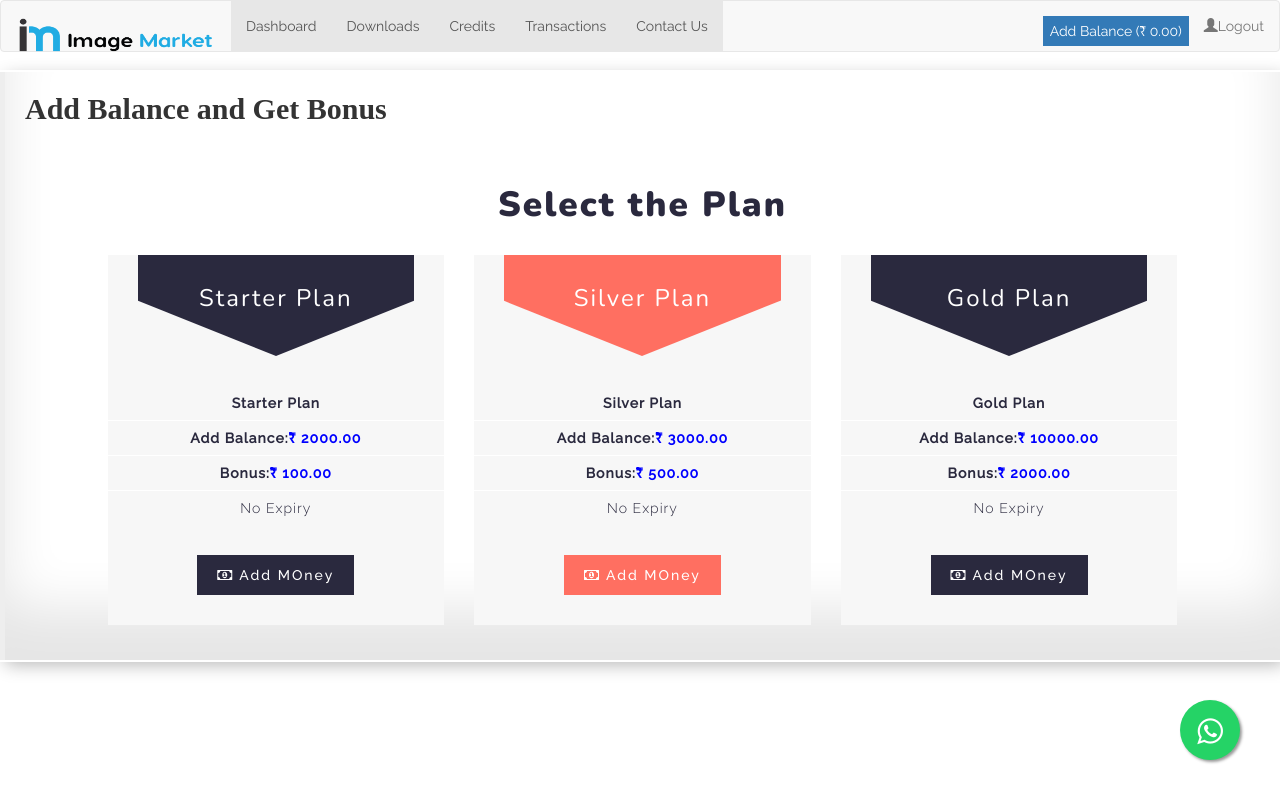
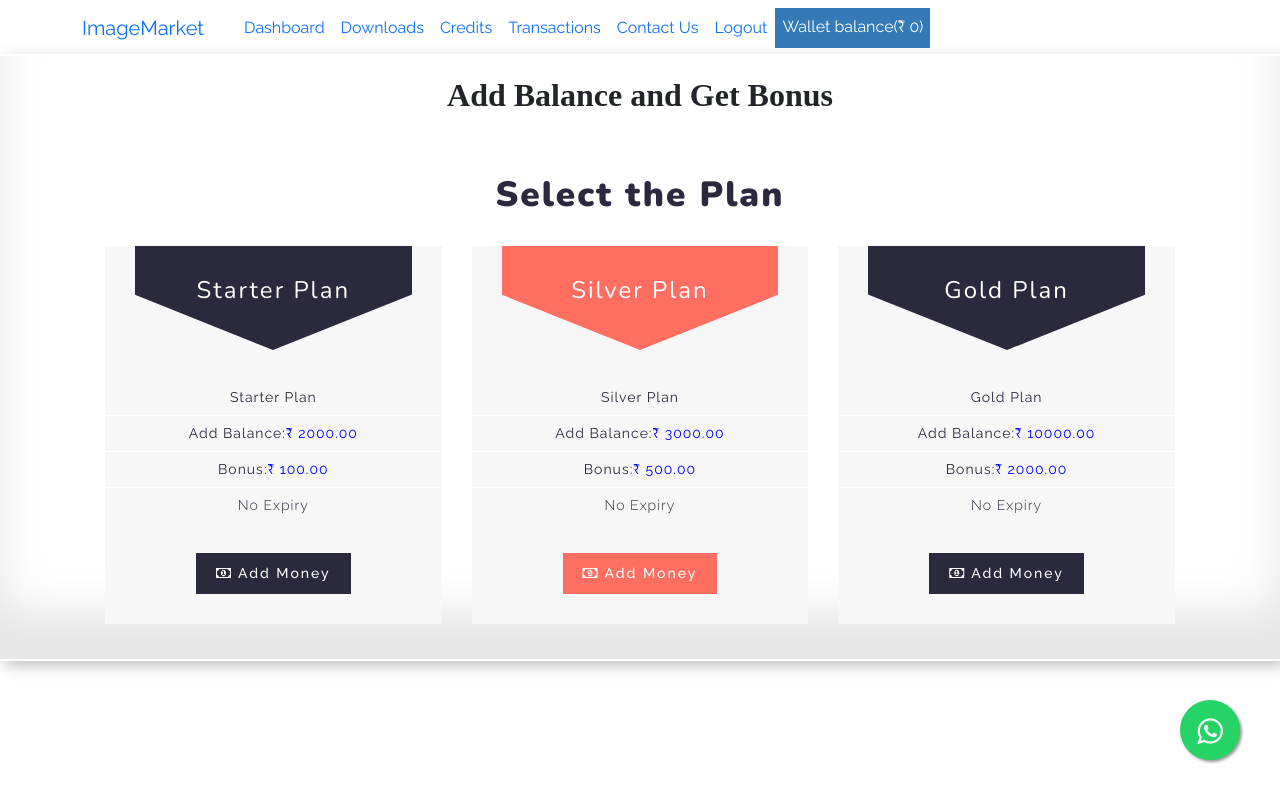
Before and after one commit to sgsudip/stackpanel, a PHP site: page /credits.php in a window 1280 px wide. Run offline with PHP 8.4, Linux system fonts and the light colour scheme; some libraries are stand-ins or nearby versions.

Commit message:
transaction and credits page fix responsiveness

```diff
--- a/credits.php
+++ b/credits.php
@@ -4,20 +4,15 @@
   <title>Credits</title>
   <meta charset="utf-8">
   <meta name="viewport" content="width=device-width, initial-scale=1">
-  <link rel="stylesheet" href="https://maxcdn.bootstrapcdn.com/bootstrap/3.4.1/css/bootstrap.min.css">
   <script src="https://ajax.googleapis.com/ajax/libs/jquery/3.6.0/jquery.min.js"></script>
-  <script src="https://maxcdn.bootstrapcdn.com/bootstrap/3.4.1/js/bootstrap.min.js"></script>
+  <link href="https://cdn.jsdelivr.net/npm/bootstrap@5.0.2/dist/css/bootstrap.min.css" rel="stylesheet" integrity="sha384-EVSTQN3/azprG1Anm3QDgpJLIm9Nao0Yz1ztcQTwFspd3yD65VohhpuuCOmLASjC" crossorigin="anonymous">
+  <script src="https://cdn.jsdelivr.net/npm/bootstrap@5.0.2/dist/js/bootstrap.bundle.min.js" integrity="sha384-MrcW6ZMFYlzcLA8Nl+NtUVF0sA7MsXsP1UyJoMp4YLEuNSfAP+JcXn/tWtIaxVXM" crossorigin="anonymous"></script>
   <link rel="stylesheet" href="https://maxcdn.bootstrapcdn.com/font-awesome/4.5.0/css/font-awesome.min.css">
   <link href='https://fonts.googleapis.com/css?family=Work Sans' rel='stylesheet'>
-    <link rel="stylesheet" href="css/navelogo.css">
 
-  <link rel="stylesheet" href="css/containt.css">
   <a href="https://api.whatsapp.com/send?phone=8765606090&text=How can we help you." class="float">
   <i class="fa fa-whatsapp my-float"></i>
   </a>
-
-
-
         <meta content="width=device-width, initial-scale=1.0" name="viewport">
         <meta content="" name="keywords">
         <meta content="" name="description">
@@ -32,59 +27,82 @@
         <!-- Font Awesome Icons -->
         <link rel="stylesheet" href="https://cdnjs.cloudflare.com/ajax/libs/font-awesome/4.7.0/css/font-awesome.min.css">
 
-        <!-- Main Stylesheet File -->
+        <!-- Main Stylesheet Files -->
         <link href="css/style1.css" rel="stylesheet">
-
-
-<style>
-
-  blockquote {
-  padding: 20px;
-  box-shadow:
-       inset 0 -3em 3em rgba(0,0,0,0.1),
-             0 0  0 2px rgb(255,255,255),
-             0.3em 0.3em 1em rgba(0,0,0,0.3);
-}
-.p2 {
-    font-family: 'Work Sans';
-}
-
-.p1{
-	font-family: Angeline;
-}
-
-</style>
-
+        <link rel="stylesheet" href="css/navelogo.css">
+        <link rel="stylesheet" href="css/navbar.css">
+        <link rel="stylesheet" href="css/navelogo.css">
+        <link rel="stylesheet" href="css/containt.css">
+        <link rel="stylesheet" href="css/credits.css">
 </head>
 <body>
 
-<nav class="navbar navbar-default">
-  <div class="container-fluid">
-    <div class="navbar-header">
+<!-- navbar section using bootstrap -->
+<nav class="navbar navbar-expand-lg">
+    <div class="container">
+        <span class="navbar-brand">
+        <a class="navbar-brand" href="dashboard.php">
+    ImageMarket
+        </a>
+        </span>
+<button id="toggle-button" class="navbar-toggler" type="button" data-toggle="collapse" data-target="#navbarCollapse" aria-controls="navbarSupportedContent" aria-expanded="false" aria-label="Toggle navigation">
+    <span class="navbar-toggler-icon"></span>
+</button>
+<div class="collapse navbar-collapse" id="navbarCollapse" >
+    <div class="nav me-auto navbar-nav">
+    <a class="nav-link" href="dashboard.php">
+            Dashboard
+        </a>
+        <a class="nav-link" href="download.php">
+            Downloads
+        </a>
+        <a class="nav-link" href="credits.php">
+            Credits
+        </a>
+        <a class="nav-link"  href="transaction.php">
+            Transactions
+        </a>
+        <a class="nav-link" href="contact1.php">
+            Contact Us
+        </a>
+        <a class="nav-link" href="logout.php">
+            <span class="glyphicon glyphicon-user">
+            </span>
+            Logout
+        </a>
+      <span id="bt">
+      Wallet balance(&#8377 <?php
+                    require_once "conn.php";
+                    // user name
+                    $uname;
+                    // query result
+                    $result;
 
+                    if(isset($_POST) && in_array('user',$_POST)){
+                    $uname = $_POST['user'];
+                    $result = mysqli_query($conn,"select balance from user where username = '$uname'");
+                    $row = $result -> fetch_row();
+
+                    if(isset($row)){
+                        echo $row[0];
+                     }else{
+                       echo 0;
+                     }
+                    }else{
+                        echo 0;
+                    }
+                    ?>)
+      </span>
     </div>
-    <ul class="nav navbar-nav">
-   <a class="navbar-brand" href="#"><img  src="logo/logo.png" class='na-logo' /></a>
-      <li class="active"><a href="welcome.php">Dashboard</a></li>
-      <li class="active"><a href="download.php">Downloads</a></li>
-      <li class="active"><a href="credits.php">Credits</a></li>
-      <li class="active"><a href="transaction.php">Transactions</a></li>
-	  <li class="active"><a href="contact1.php">Contact Us</a></li>
-    </ul>
-	<ul class="nav navbar-nav navbar-right">
-      <li><a href="logout.php"><span class="glyphicon glyphicon-user"></span>Logout</a></li>
-</ul>
-</br>
-	<ul class="nav navbar-nav navbar-right">
-      <li><submit id = "bt" ></span>Add Balance (&#8377 0.00)</submit></li>
-
-</ul>
-
+</div>
 </div>
 </nav>
+<!-- navbar end -->
 <blockquote>
 
-<p><h2><b class="p1">Add Balance and Get Bonus</b></h2></p>
+<h2 class="p1">
+    <b>Add Balance and Get Bonus</b>
+</h2>
 
 
 <!-- Pricing Table 5 Start -->
@@ -99,8 +117,6 @@
                         <div class="ptable-title">
                             <h2>Starter Plan</h2>
                         </div>
-
-
                     </div>
                     <div class="ptable-body">
                         <div class="ptable-description">
@@ -115,7 +131,7 @@
                     </div>
                     <div class="ptable-footer">
                         <div class="ptable-action">
-                            <a href="" style='color:white'><i class="fa fa-money" aria-hidden="true"></i>Add MOney</a>
+                            <a href="" style='color:white'><i class="fa fa-money" aria-hidden="true"></i>Add Money</a>
                         </div>
                     </div>
                 </div>
@@ -143,7 +159,7 @@
                     </div>
                     <div class="ptable-footer">
                         <div class="ptable-action">
-                            <a href="" style='color:white'><i class="fa fa-money" aria-hidden="true"></i>Add MOney</a>
+                            <a href="" style='color:white'><i class="fa fa-money" aria-hidden="true"></i>Add Money</a>
                         </div>
                     </div>
                 </div>
@@ -171,7 +187,7 @@
                     </div>
                     <div class="ptable-footer">
                         <div class="ptable-action">
-                            <a href="" style='color:white'><i class="fa fa-money" aria-hidden="true"></i>Add MOney</a>
+                            <a href="" style='color:white'><i class="fa fa-money" aria-hidden="true"></i>Add Money</a>
                         </div>
                     </div>
                 </div>
@@ -180,43 +196,7 @@
         <!-- Pricing Table 5 End -->
 
   </blockquote>
- <style>
-        .float{
-	position:fixed;
-	width:60px;
-	height:60px;
-	bottom:40px;
-	right:40px;
-	background-color:#25d366;
-	color:#FFF;
-	border-radius:50px;
-	text-align:center;
-  font-size:30px;
-	box-shadow: 2px 2px 3px #999;
-  z-index:100;
-}
-
-.my-float{
-	margin-top:16px;
-}
-
-#btn{
-    color: #fff;
-    background: #337ab7;
-    padding: 7px;
-    margin-left: 0%;
-}
-
-
-#bt{
-    color: #fff;
-    background: #337ab7;
-    padding: 7px;
-    margin-left: 0%;
-}
-
-    </style>
-
 </div>
+<script src="js/navbar.js"></script>
 </body>
 </html>
--- /dev/null
+++ b/css/credits.css
@@ -0,0 +1,48 @@
+blockquote {
+  padding: 20px;
+  box-shadow: inset 0 -3em 3em rgba(0, 0, 0, 0.1), 0 0 0 2px rgb(255, 255, 255),
+    0.3em 0.3em 1em rgba(0, 0, 0, 0.3);
+}
+
+.p2 {
+  font-family: "Work Sans";
+}
+
+.p1 {
+  font-family: Angeline;
+  position: relative;
+  text-align: center;
+}
+
+.float {
+  position: fixed;
+  width: 60px;
+  height: 60px;
+  bottom: 40px;
+  right: 40px;
+  background-color: #25d366;
+  color: #fff;
+  border-radius: 50px;
+  text-align: center;
+  font-size: 30px;
+  box-shadow: 2px 2px 3px #999;
+  z-index: 100;
+}
+
+.my-float {
+  margin-top: 16px;
+}
+
+#btn {
+  color: #fff;
+  background: #337ab7;
+  padding: 7px;
+  margin-left: 0%;
+}
+
+#bt {
+  color: #fff;
+  background: #337ab7;
+  padding: 7px;
+  margin-left: 0%;
+}
--- /dev/null
+++ b/js/navbar.js
@@ -0,0 +1,16 @@
+ // this script is required for navbar to toggle on and off, include this wherever the navbar is
+ if(document.getElementById("toggle-button")){
+    document.getElementsByClassName("navbar-toggler-icon")[0].addEventListener("click",(e)=>{
+      console.log(e.target.parentElement.parentElement.children[2]);
+      if(e.target.parentElement.parentElement.children[2].classList.contains("collapse")){
+        e.target.parentElement.parentElement.children[2].classList.add("show");
+        e.target.parentElement.parentElement.children[2].classList.remove("collapse");
+      }else{
+        e.target.parentElement.parentElement.children[2].classList.add("collapse");
+        e.target.parentElement.parentElement.children[2].classList.remove("show");
+      }
+      console.log(e.target.parentElement.parentElement.children[2].classList);
+    })
+}else{
+    console.log("no");
+}
```
Also changed, not shown: contact.php (+9 -13 lines), css/transaction.css (added, +37 -0 lines), transaction.php (+74 -75 lines). Lines whose indentation alone changed are shown as unchanged.
